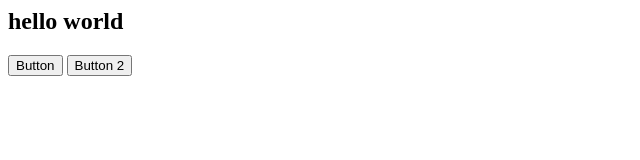
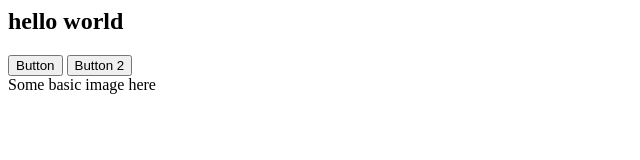
Before and after one commit to inflamesolutionsltd/git_test, a plain HTML site: page index.html in a window 1280 px wide. Shown: the whole page, without its empty margins (0-640 px from the left). Drawn offline with Linux system fonts and the light colour scheme.

Commit message:
feat:added main section

```diff
--- a/index.html
+++ b/index.html
@@ -12,5 +12,10 @@
             <button>Button 2</button>
         </nav>
     </header>
+    <main>
+        <banner>
+            Some basic image here
+        </banner>
+    </main>
 </body>
 </html>
```
